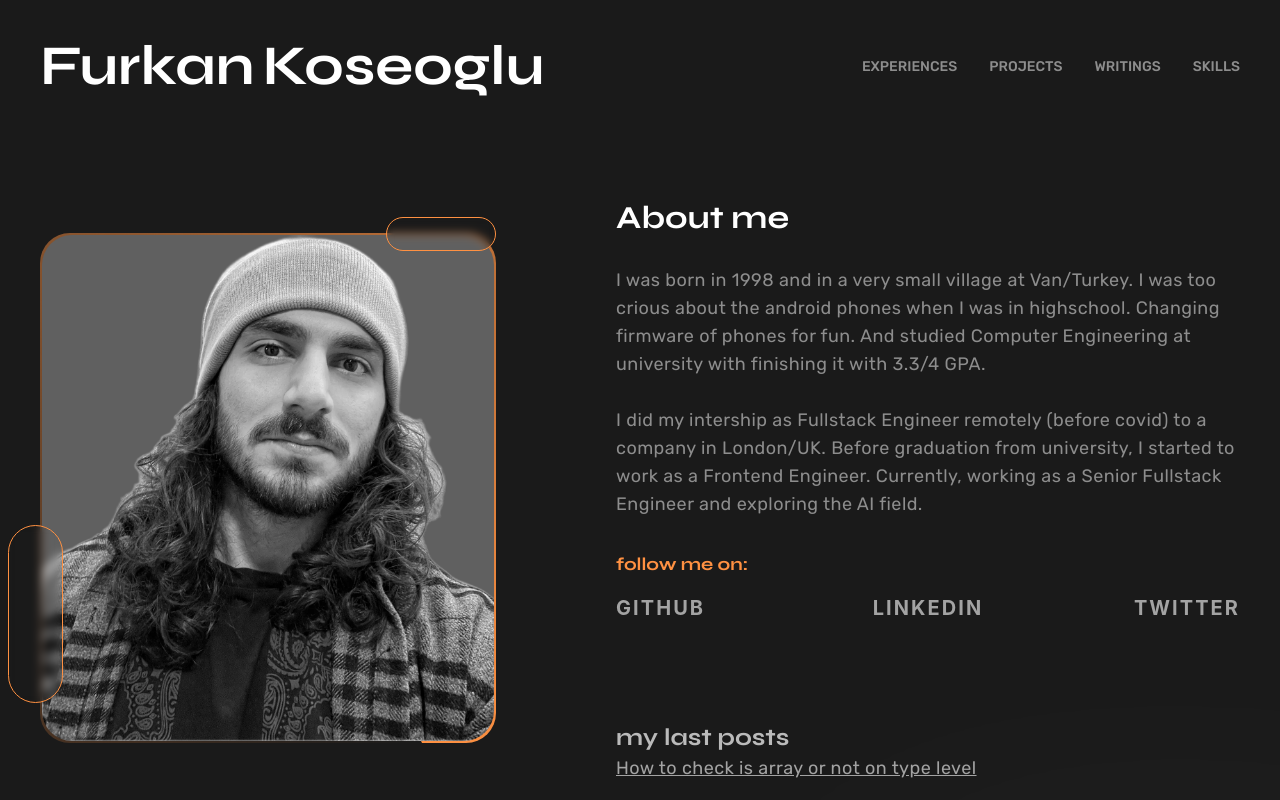
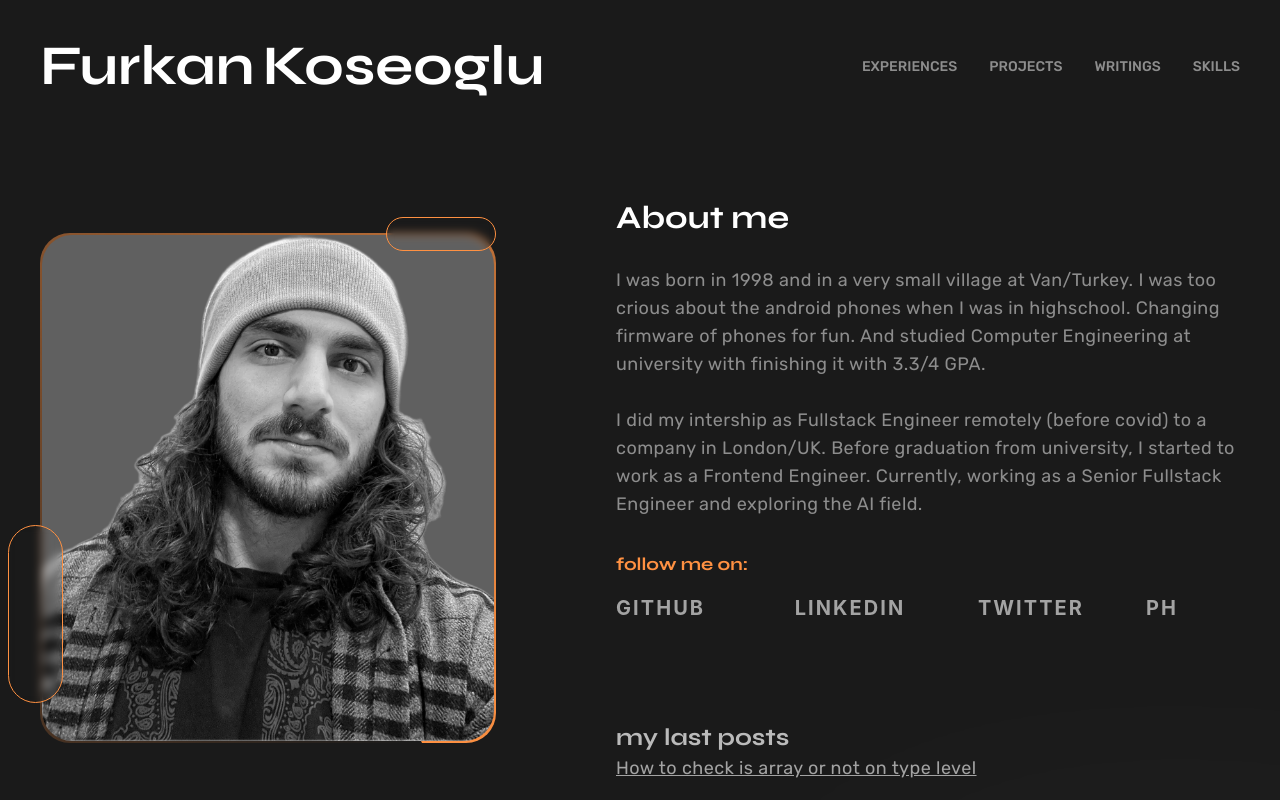
Before and after one commit to furkanksl/my-website, a Next.js app: page / in a window 1280 px wide. Shown: the top 800 px of the page. Built offline with nearby package versions, Linux system fonts and the light colour scheme.

Commit message:
Add product hunt into about me section

```diff
--- a/src/components/home/AboutMe.tsx
+++ b/src/components/home/AboutMe.tsx
@@ -80,6 +80,18 @@ function AboutMe() {
                             Twitter
                         </a>
                     </div>
+
+                    <div className="flex-1 flex justify-center">
+                        <a
+                            href="https://www.producthunt.com/@furkanksl"
+                            target="_blank"
+                            referrerPolicy="no-referrer"
+                            title="Product Hunt"
+                            className="w-min text-neutral-400 text-base md:text-xl font-bold font-['Inter'] uppercase tracking-[2.06px] cursor-pointer hover:scale-110 hover:text-white"
+                        >
+                            PH
+                        </a>
+                    </div>
                 </div>
 
                 <div className="text-white text-opacity-70 text-2xl font-bold font-syne mt-10 md:mt-[100px]">
```
